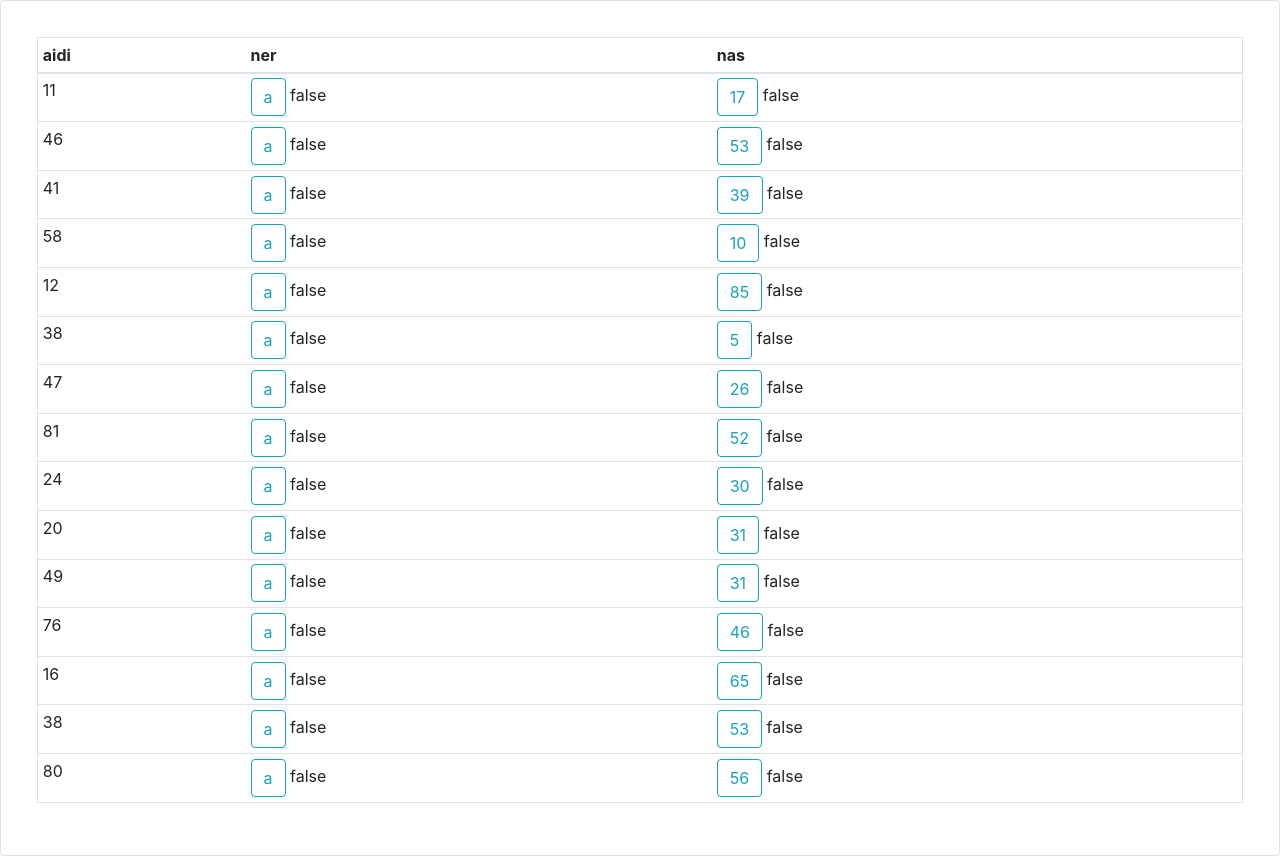
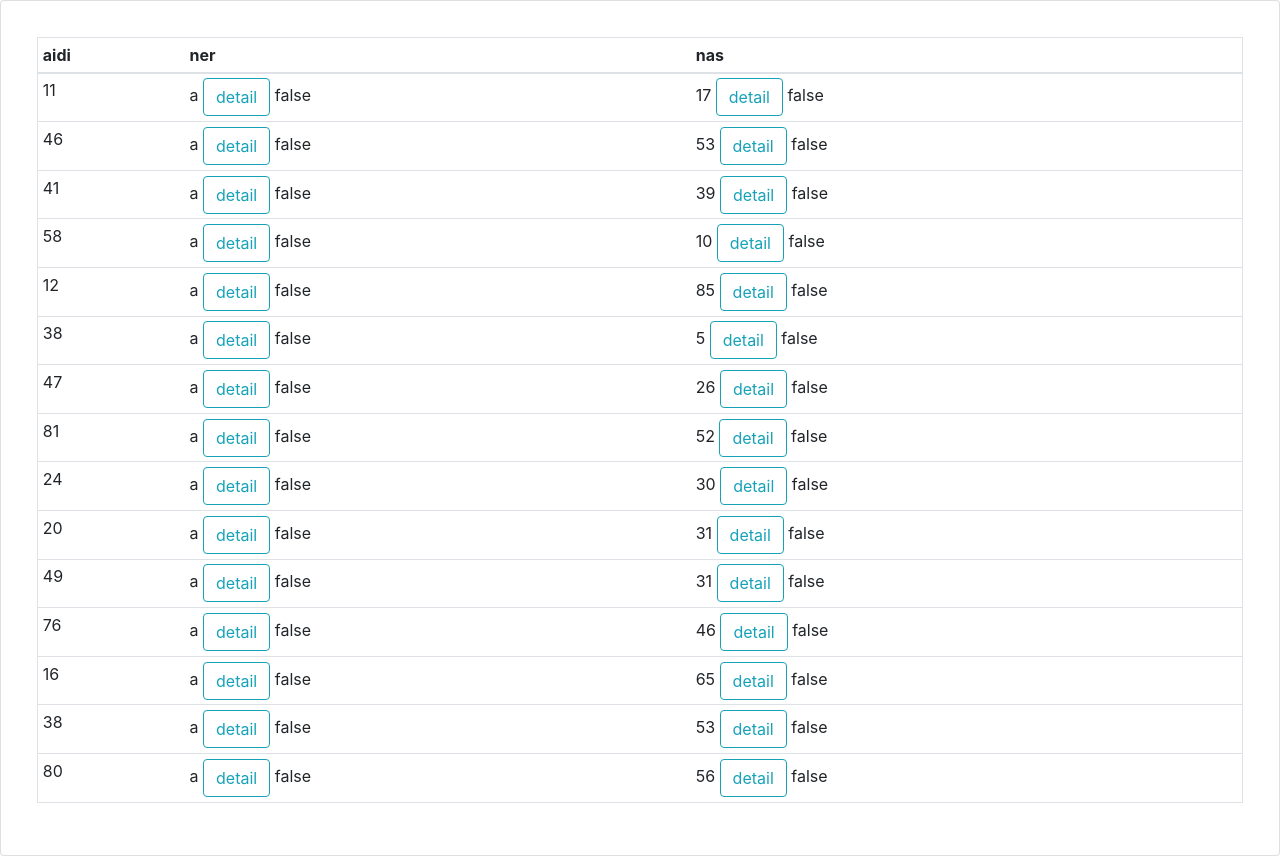
Before and after one commit to nxic/sibj, a Vue app: page / in a window 1280 px wide. Built offline with nearby package versions, Linux system fonts and the light colour scheme; what v-calendar, vue-sweetalert2 would draw is missing.

Commit message:
toggle bug fix

```diff
--- a/src/App.vue
+++ b/src/App.vue
@@ -4,17 +4,20 @@
       <b-table :items="items" :fields="fields" responsive outlined small>
         <template #cell(name)="row">
           <!--          <b-button variant="outline-info" @click="row.detailsShowing = !row.detailsShowing">{{ row.value }}</b-button>-->
-          <b-button variant="outline-info" @click="detailVal(row)">{{ row.value }}</b-button>
+          {{ row.value }}
+          <b-button variant="outline-info" @click="detailVal(row)">detail</b-button>
           {{ row.detailsShowing }}
         </template>
         <template #cell(age)="row">
+          {{ row.value }}
           <!--          <b-button variant="outline-info" @click="row.detailsShowing = !row.detailsShowing">{{ row.value }}</b-button>-->
-          <b-button variant="outline-info" @click="detailVal(row)">{{ row.value }}</b-button>
+          <b-button variant="outline-info" @click="detailVal(row)">detail</b-button>
           {{ row.detailsShowing }}
         </template>
         <template #row-details="row">
           <span style="display: none;">{{ row }}</span>
           <b-button :variant="detailContent.variant">{{ detailContent.value }}</b-button>
+          <p>{{ detailContent.variant }}</p>
         </template>
       </b-table>
     </b-card>
@@ -107,6 +110,7 @@ export default {
         params.toggleDetails();
       } else if (params.field.key === this.detailContent.field.key) {
         params.toggleDetails();
+        this.detailContent = '';
       }
       this.detailContent = params;
       if (params.field.key === 'name') {
```
